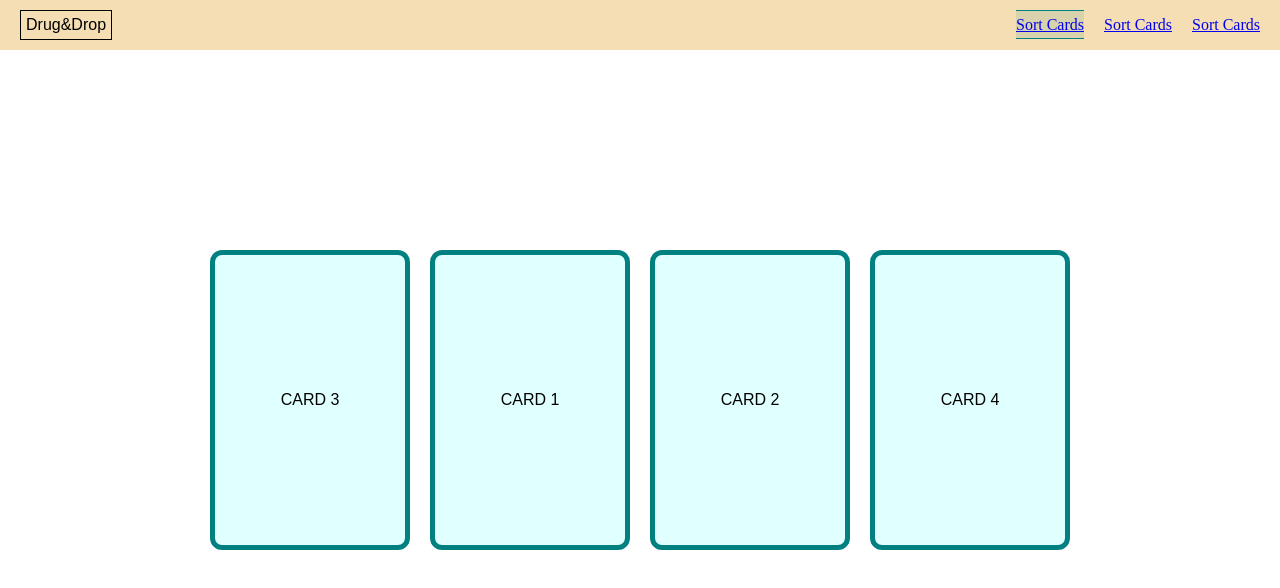
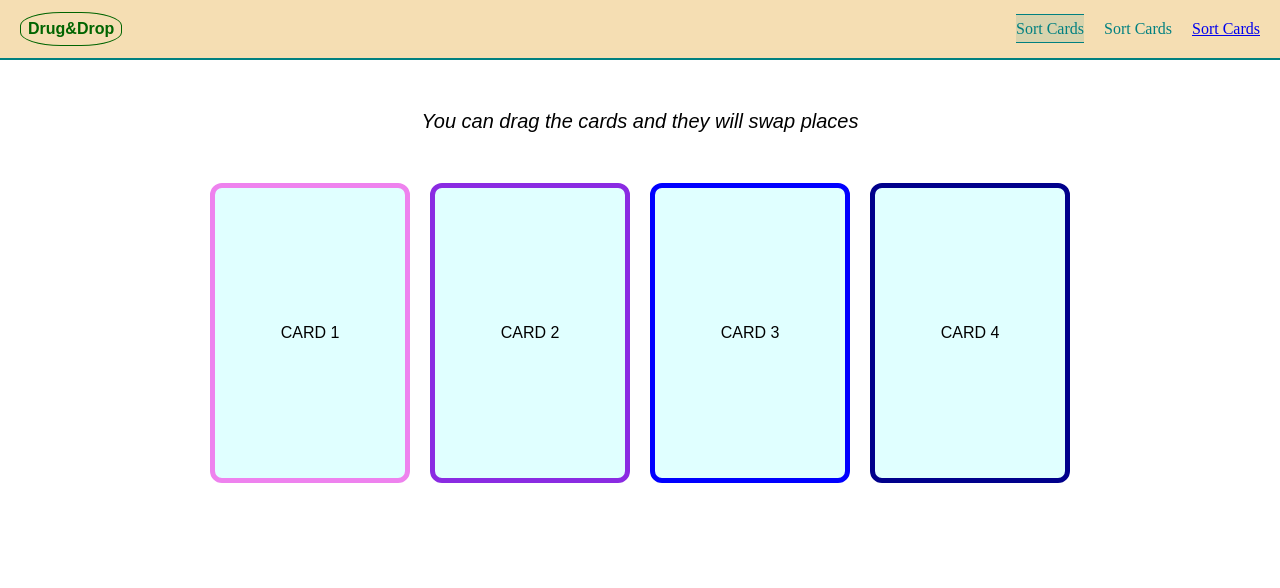
Before and after one commit to vladyslav-harkusha/react_drag-and-drop, a React (Create React App) app: page /react_drag-and-drop/sort_cards in a window 1280 px wide. Shown: the top 588 px of the page. Built offline with nearby package versions, Linux system fonts and the light colour scheme.

Commit message:
add drug and drop handlers, sorting by order

```diff
--- a/src/components/NavBar.tsx
+++ b/src/components/NavBar.tsx
@@ -8,7 +8,7 @@ export const NavBar: FC = () => {
       <div className='navbar__logo'>Drug&Drop</div>
 
       <ul className='navbar__links'>
-        <li className='navbar__link'>
+        <li className='navbar__item'>
           <NavLink
             to="/react_drag-and-drop/sort_cards"
             className={({ isActive }) => "navbar__link" + (isActive ? "--is-active" : "")}
@@ -17,7 +17,7 @@ export const NavBar: FC = () => {
           </NavLink>
         </li>
 
-        <li className='navbar__link'>
+        <li className='navbar__item'>
           <NavLink
             to="/react_drag-and-drop/xx_page"
             className={({ isActive }) => "navbar__link" + (isActive ? "--is-active" : "")}
@@ -26,7 +26,7 @@ export const NavBar: FC = () => {
           </NavLink>
         </li>
 
-        <li className='navbar__link'>
+        <li className='navbar__item'>
           <Link to="/react_d">Sort Cards</Link>
         </li>
       </ul>
--- a/src/pages/SortCardsPage.tsx
+++ b/src/pages/SortCardsPage.tsx
@@ -1,24 +1,77 @@
-import { FC, useState } from 'react';
+import React, { FC, useState } from 'react';
 import "../styles/SortCardsPage.scss";
 
+interface Card {
+  id: number;
+  order: number;
+  text: string;
+  color: string
+}
+
 export const SortCardsPage: FC = () => {
-  const [cardList, setCardList] = useState([
-    {id: 1, order: 3, text: 'Card 3'},
-    {id: 2, order: 1, text: 'Card 1'},
-    {id: 3, order: 2, text: 'Card 2'},
-    {id: 4, order: 4, text: 'Card 4'},
+  const [cardList, setCardList] = useState<Card[]>([
+    {id: 1, order: 3, text: 'Card 3', color: 'green'},
+    {id: 2, order: 1, text: 'Card 1', color: 'yellow'},
+    {id: 3, order: 2, text: 'Card 2', color: 'yellowgreen'},
+    {id: 4, order: 4, text: 'Card 4', color: 'darkgreen'},
   ]);
+  const [currentCard, setCurrentCard] = useState<Card>({id: 500, order: 500, text: '', color: ''});
+
+  const dragStartHandler = (event: React.DragEvent<HTMLDivElement>, card: Card) => {
+    setCurrentCard(card);
+  };
+
+  const dragEndHandler = (event: React.DragEvent<HTMLDivElement>) => {
+    const target = event.target as HTMLDivElement;
+    target.style.background = 'lightcyan';
+  };
+
+  const dragOverHandler = (event: React.DragEvent<HTMLDivElement>) => {
+    event.preventDefault();
+
+    const target = event.target as HTMLDivElement;
+    target.style.background = 'lightblue';
+  };
+
+  const dropHandler = (event: React.DragEvent<HTMLDivElement>, card: Card) => {
+    event.preventDefault();
+
+    setCardList(cardList.map((c: Card) => {
+      if (c.id === card.id) {
+        return {...c, order: currentCard.order}
+      }
+
+      if (c.id === currentCard.id) {
+        return {...c, order: card.order}
+      }
+
+      return c;
+    }));
+
+    const target = event.target as HTMLDivElement;
+    target.style.background = 'lightcyan';
+  };
 
   return (
     <div className='sort-card-page'>
-      {cardList.map(card =>
+      <p className='sort-card-page__title'>You can drag the cards and they will swap places</p>
+
+      <div className='container'>
+        {cardList.sort((card1, card2) => card1.order - card2.order).map(card =>
           <div
-          className="card"
+            key={card.id}
+            className={"card " + card.color}
             draggable={true}
+            onDragStart={(event => dragStartHandler(event, card))}  //если взяли карточку
+            onDragLeave={(event => dragEndHandler(event))}  //если вышли за пределы другой карточки
+            onDragEnd={(event => dragEndHandler(event))}  //если отпустили перемещение
+            onDragOver={(event => dragOverHandler(event))}  //если находимся над каким-то другим обьектом
+            onDrop={(event => dropHandler(event, card))}  //если отпустили карточку, и расчитываем что должно произойти связанное с этим действие
           >
             {card.text}
           </div>
         )}
       </div>
+    </div>
   )
-}
+};
--- a/src/styles/NavBar.scss
+++ b/src/styles/NavBar.scss
@@ -1,31 +1,63 @@
+
+
 .navbar {
   display: flex;
   align-items: center;
   justify-content: space-between;
   padding: 0 20px;
   width: 100%;
-  height: 50px;
+  height: 60px;
   background-color: wheat;
+  border-bottom: 2px solid teal;
 
   &__logo {
     font-family: Arial, "Helvetica Neue", Helvetica, sans-serif;
-    border: 1px solid black;
-    padding: 5px;
+    border: 1px solid darkgreen;
+    border-radius: 40%;
+    padding: 7px;
+    color: darkgreen;
+    font-weight: bold;
   }
 
   &__links {
     display: flex;
     gap: 20px;
+    text-decoration: none;
+  }
+
+  &__item {
+    list-style: none;
   }
 
   &__link {
-    list-style: none;
+    text-decoration: none;
+    color: teal;
+    transition: all 0.3s;
+    padding: 5px 0;
+    border-bottom: 1px solid transparent;
+    border-top: 1px solid transparent;
+
+    &:hover {
+      border-bottom: 1px solid teal;
+      border-top: 1px solid teal;
+    }
+
+    &:focus {
+      background-color: rgba(0, 128, 128, 0.034);
+      color: teal;
+    }
 
     &--is-active {
-      border-bottom: 1px solid teal;
-      border-top: 1px solid teal;
-      padding: 5px 0;
-      background-color: rgba(0, 128, 128, 0.116);
-    }
+        text-decoration: none;
+        border-bottom: 1px solid teal;
+        border-top: 1px solid teal;
+        padding: 5px 0;
+        background-color: rgba(0, 128, 128, 0.116);
+        color: teal;
+
+        &:focus {
+          background-color: rgba(0, 128, 128, 0.116);
+        }
+      }
   }
 }
--- a/src/styles/SortCardsPage.scss
+++ b/src/styles/SortCardsPage.scss
@@ -1,11 +1,22 @@
 .sort-card-page {
   width: 100vw;
-  height: calc(100vh - 100px);
+
+  &__title {
+    font-family: Arial, "Helvetica Neue", Helvetica, sans-serif;
+    margin-top: 50px;
+    text-align: center;
+    font-style: italic;
+    font-weight: 400;
+    font-size: 20px;
+  }
+}
+
+.container {
   display: flex;
   align-items: center;
   justify-content: center;
   gap: 20px;
-  padding: 20px;
+  padding: 50px 20px;
 }
 
 .card {
@@ -22,3 +33,19 @@
   gap: 20px;
   cursor: grab;
 }
+
+.yellow {
+  border-color: violet;
+}
+
+.yellowgreen {
+  border-color: blueviolet;
+}
+
+.green {
+  border-color: blue;
+}
+
+.darkgreen {
+  border-color: darkblue;
+}
```
Lines whose indentation alone changed are shown as unchanged.
